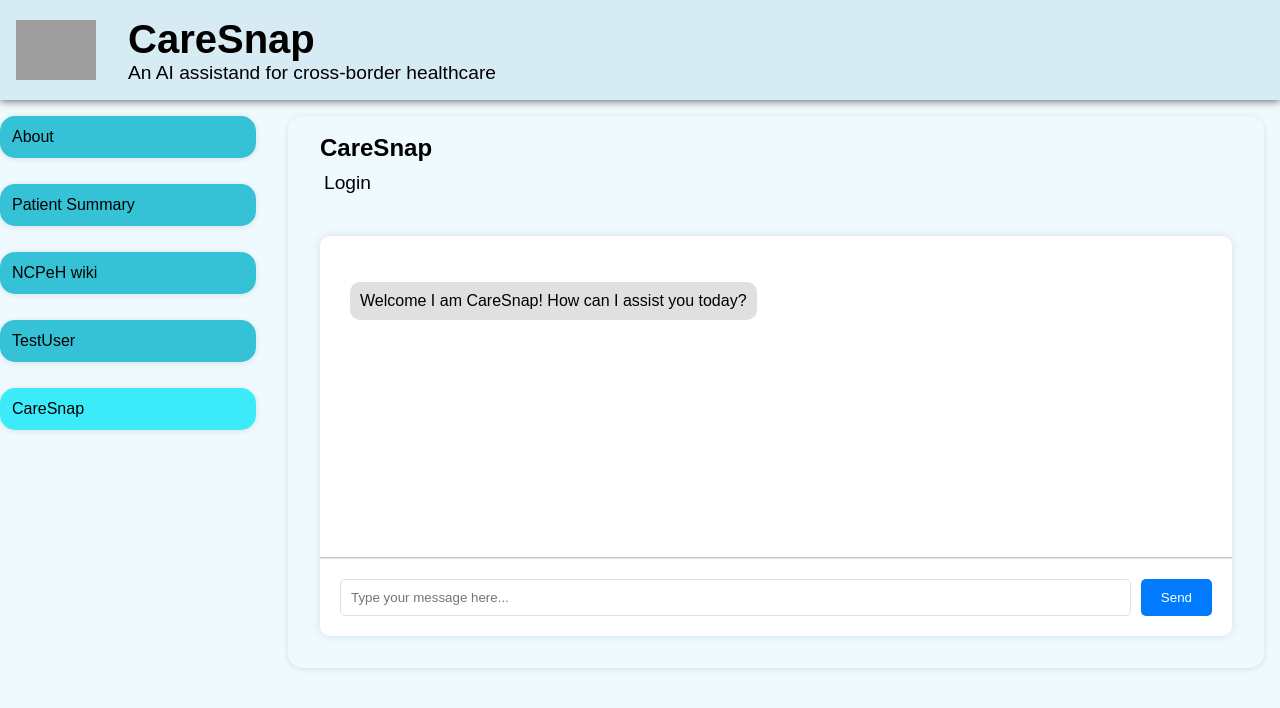
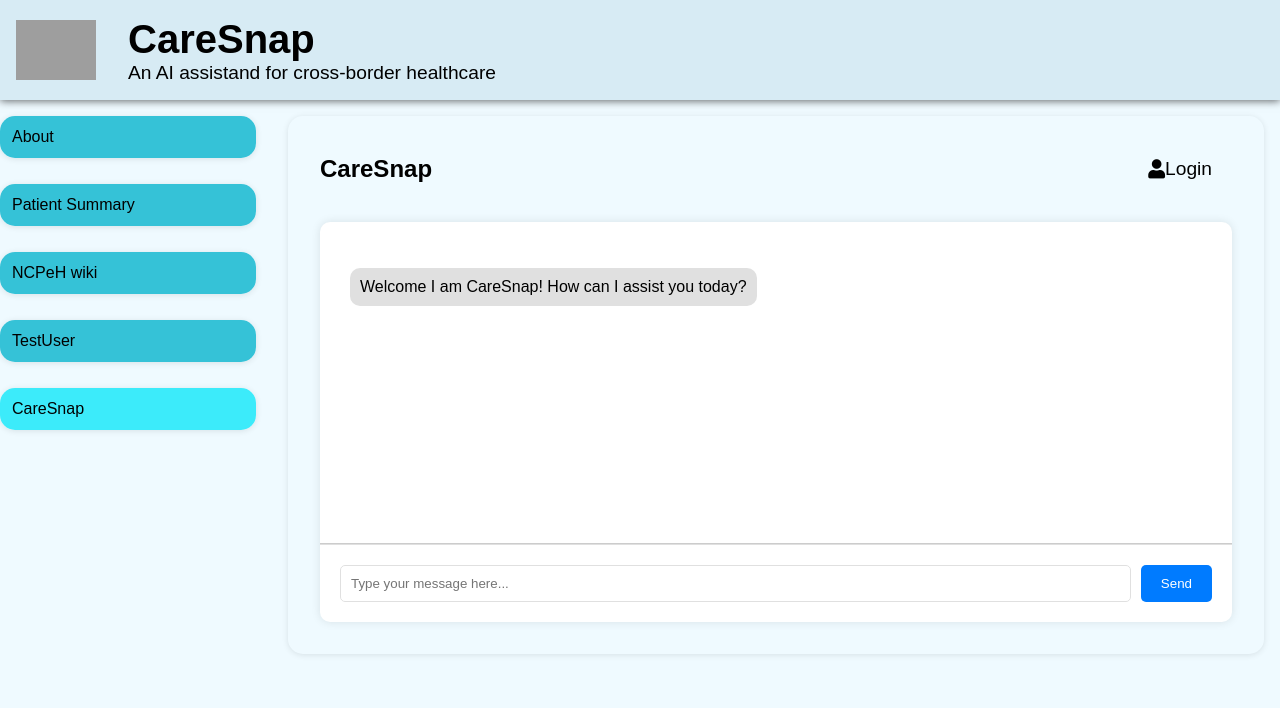
Before and after one commit to AlikiVasili/CareSnap, an Angular app: page / in a window 1280 px wide. Both pictures are taken after a click on the button "CareSnap". Shown: the top 708 px of the page. Built offline with nearby package versions, Linux system fonts and the light colour scheme; grey boxes are pictures that could not be loaded.

Commit message:
logout functionality

```diff
--- a/src/app/chatbot/chatbot.component.css
+++ b/src/app/chatbot/chatbot.component.css
@@ -1,6 +1,13 @@
+/* Container for the header to align h1 and the login button */
+.header-container {
+    display: flex;
+    justify-content: space-between; /* Pushes h1 to the left and button to the right */
+    align-items: center; /* Vertically aligns h1 and button */
+    margin: 2rem;
+}
+
 h1{
-    display: inline;
-    margin: 2rem;
+    margin: 0;
 }
 
 .chat-container {
@@ -54,19 +61,19 @@ ul{
     list-style-type: none;
 }
 
+/* Styling for the login button */
 .loginButton {
-    margin-left: 1rem;
-    display: inline; /* Ensure the button is inline with the h1 */
-    color: black; /* Text color for the button */
-    border: none; /* Remove default border */
-    padding: 10px 20px; /* Adjust padding for button size */
-    border-radius: 5px; /* Rounded corners for the button */
-    cursor: pointer; /* Pointer cursor on hover */
-    font-size: 1.2rem; /* Increase font size */
-    background: none; /* Remove background color */
-    /* Ensure proper alignment */
-    text-align: center; /* Center text within the button */
-  }
+    display: flex;
+    align-items: center;
+    color: black;
+    border: none;
+    padding: 10px 20px;
+    border-radius: 5px;
+    cursor: pointer;
+    font-size: 1.2rem;
+    background: none;
+    transition: background-color 0.3s, color 0.3s;
+}
 
   .loginButton:hover {
     background-color: #0056b3;
--- a/src/app/chatbot/chatbot.component.html
+++ b/src/app/chatbot/chatbot.component.html
@@ -1,10 +1,24 @@
 <app-card>
-  <br>
+  <div class="header-container">
     <h1>CareSnap</h1>
-    <br>
     @if(!isLoggedIn){
-      <button class="loginButton" (click)="onLoginButtonClick()">Login</button>
+      <button class="loginButton" (click)="onLoginButtonClick()">
+        <i class="fas fa-user">
+          <link rel="stylesheet" href="https://cdnjs.cloudflare.com/ajax/libs/font-awesome/5.15.4/css/all.min.css">
+        </i>
+        <span>Login</span>
+      </button>
     }
+    @else{
+      <button class="loginButton" (click)="onLogoutButtonClick()">
+        <i class="fas fa-user">
+          <link rel="stylesheet" href="https://cdnjs.cloudflare.com/ajax/libs/font-awesome/5.15.4/css/all.min.css">
+        </i>
+        <span>Logout</span>
+      </button>
+    }
+  </div>
+
   <div class="chat-container">
     <section class="chat-body" #chatBody>
       <ul>
--- a/src/app/chatbot/chatbot.component.ts
+++ b/src/app/chatbot/chatbot.component.ts
@@ -93,7 +93,18 @@ export class ChatbotComponent {
   }
 
   onLoginButtonClick() {
-    this.showLoginForm = true; // Show the login form when the login button is clicked
+    if(!this.isLoggedIn){
+      this.showLoginForm = true; // Show the login form when the login button is clicked
+    }
+  }
+
+  onLogoutButtonClick(){
+    this.isLoggedIn = false;
+    const logoutMessage: NewMessageData = {
+      text: 'You logged out!',
+      isUser: false,
+    };
+    this.messageService.addMessage(logoutMessage);
   }
 
   onLogin(userId: string) {
```
Lines whose indentation alone changed are shown as unchanged.
